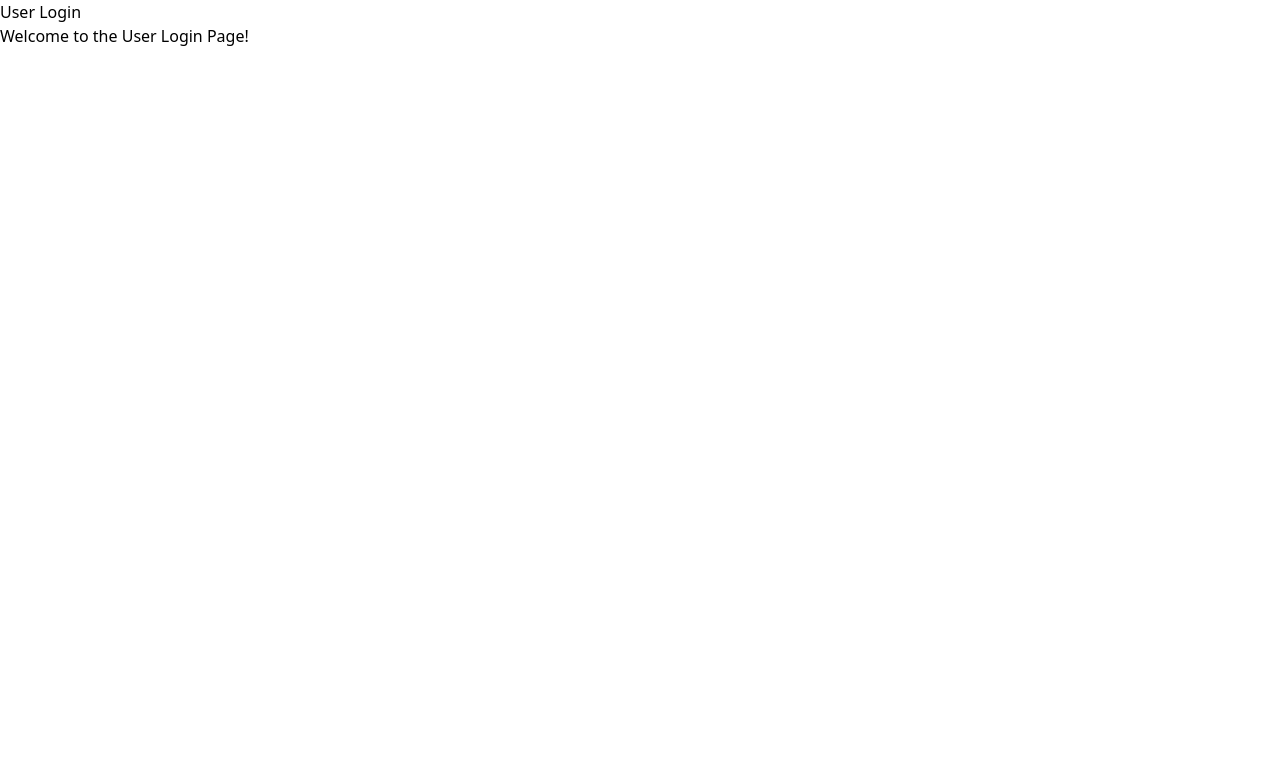
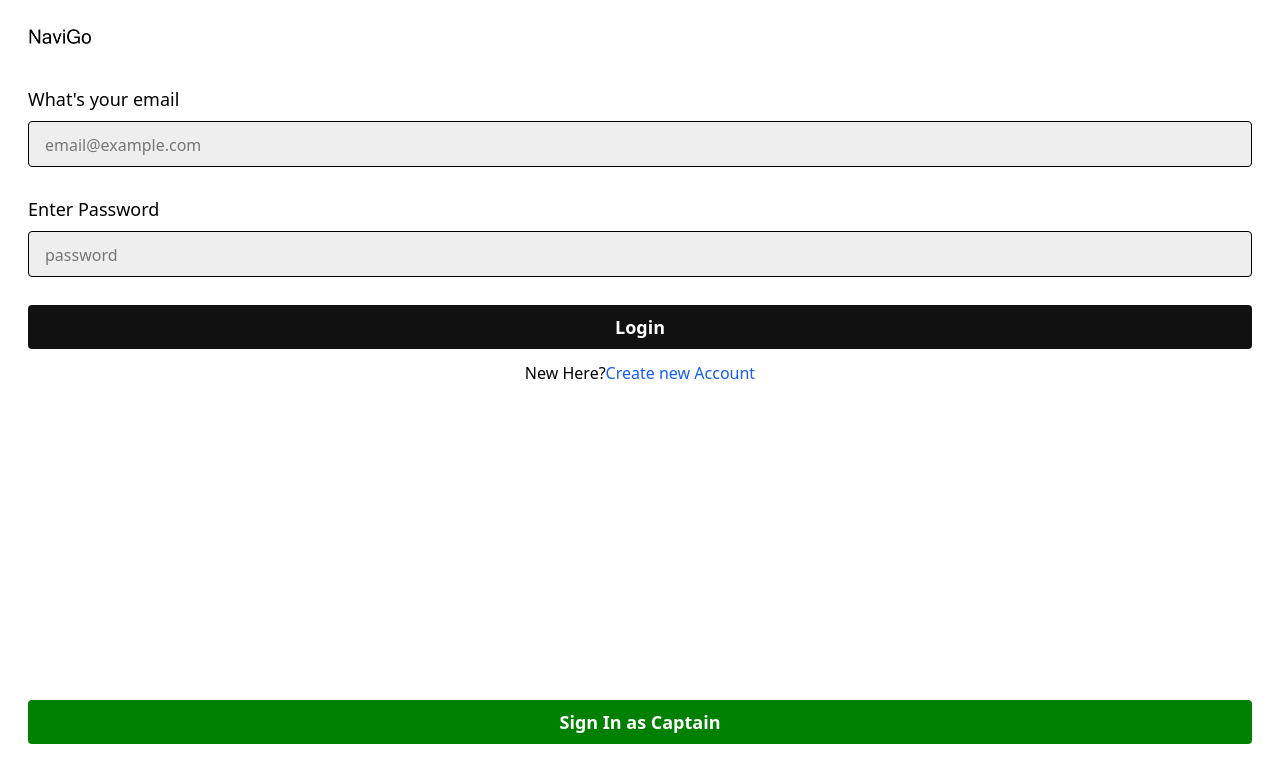
Before and after one commit to Tracer786/NaviGo, a React (Vite) app in the folder Frontend/: page /userlogin in a window 1280 px wide. Shown: the top 782 px of the page. Built offline with nearby package versions, Linux system fonts and the light colour scheme.

Commit message:
Set User Login Page
Will set the user login page, set the design of the page and the routes.

```diff
--- a/Frontend/src/pages/Home.jsx
+++ b/Frontend/src/pages/Home.jsx
@@ -5,7 +5,7 @@ const Home = () => {
     return (
         <div>
             <div className="bg-cover bg-bottom bg-[url(/images/Home_Image.jpg)] h-screen pt-8 flex justify-between flex-col w-full bg-red-400">
-                <img className="w-16 ml-8" src="/images/NaviGo_Logo.png" alt="" />
+                <img className="w-16 ml-8" src="/images/NaviGo_Logo.png" alt="NaviGo_Logo.png" />
                 <div className="bg-white pb-7 py-4 px-4">
                     <h2 className="text-2xl font-bold">Get Started with NaviGo</h2>
                     <Link to='/UserLogin'  className="flex items-center justify-center w-full bg-black text-white py-3 rounded mt-5">Continue</Link>
--- a/Frontend/src/pages/UserLogin.jsx
+++ b/Frontend/src/pages/UserLogin.jsx
@@ -1,10 +1,25 @@
 import React from "react";
+import { Link } from "react-router-dom";
 
 const UserLogin = () => {
     return (
-        <div>
-            <h1>User Login</h1>
-            <p>Welcome to the User Login Page!</p>
+        <div className="p-7 h-screen flex flex-col justify-between">
+            <div>
+                <img className="w-16 mb-10" src="/images/NaviGo_Logo.png" alt="NaviGo_Logo.png" />
+                <form >
+                    <h3 className="text-lg font-medium mb-2">What's your email</h3>
+                    <input required className="bg-[#eeeeee] mb-7 rounded px-4 py-2 border w-full text-lg placeholder:text-base" type="email" placeholder="email@example.com" />
+                    <h3 className="text-lg font-medium mb-2">Enter Password</h3>
+                    <input required className="bg-[#eeeeee] mb-7 rounded px-4 py-2 border w-full text-lg placeholder:text-base" type="password" placeholder="password" />
+                    <button className="bg-[#111] text-white font-semibold mb-3 rounded px-4 py-2  w-full text-lg placeholder:text-base">Login</button>
+                </form>
+                <p className="text-center">New Here?
+                    <Link to='/UserSignup' className="text-blue-600">Create new Account</Link>
+                </p>
+            </div>
+            <div>
+                <button className="bg-[green] text-white font-semibold mb-7 rounded px-4 py-2  w-full text-lg placeholder:text-base">Sign In as Captain</button>
+            </div>
         </div>
     );
 }
```
